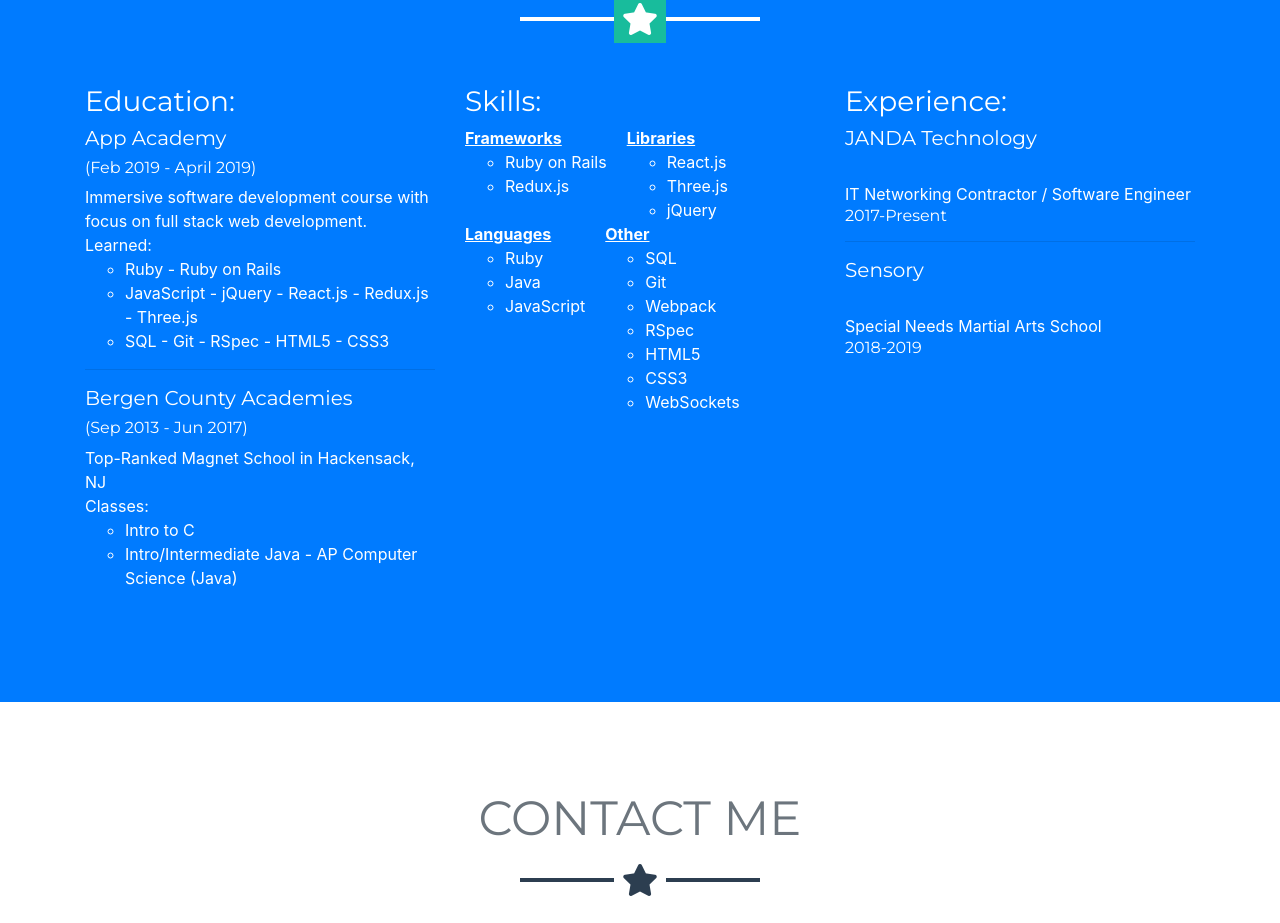
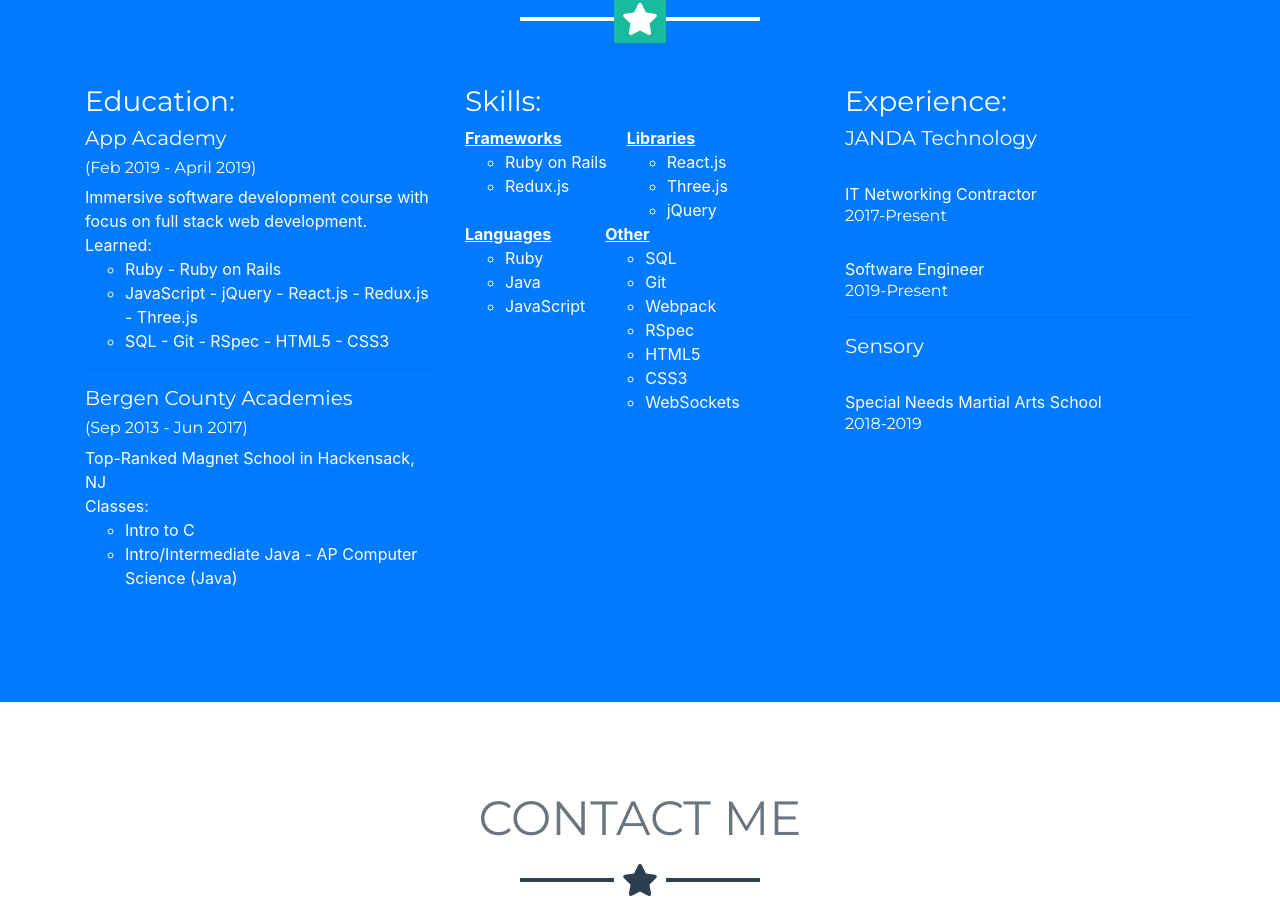
Before and after one commit to dustinaujero/dustinaujero.github.io, a website with bundled scripts: page index.html in a window 1280 px wide. Shown: the part 1440-2363 px from the top of the page. Built offline with nearby package versions, Linux system fonts and the light colour scheme.

Commit message:
Updated experience

```diff
--- a/index.html
+++ b/index.html
@@ -233,9 +233,9 @@
               <div>
                 <h5>JANDA Technology</h5>
                 <br>
-                IT Networking Contractor / Software Engineer
+                IT Networking Contractor <h6>2017-Present</h6>
                 <br>
-                <h6>2017-Present</h6>
+                Software Engineer <h6>2019-Present</h6>
 
 
               </div>
```
